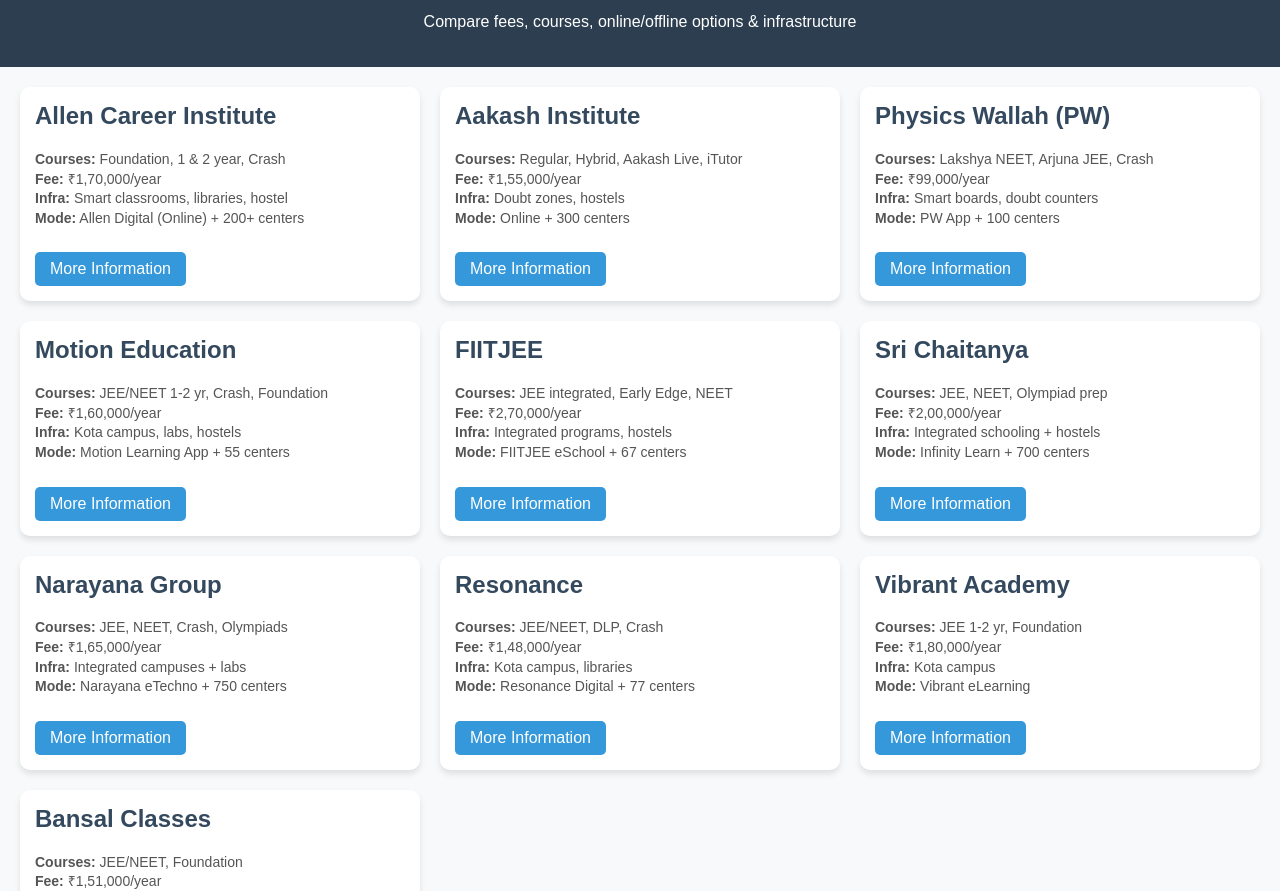
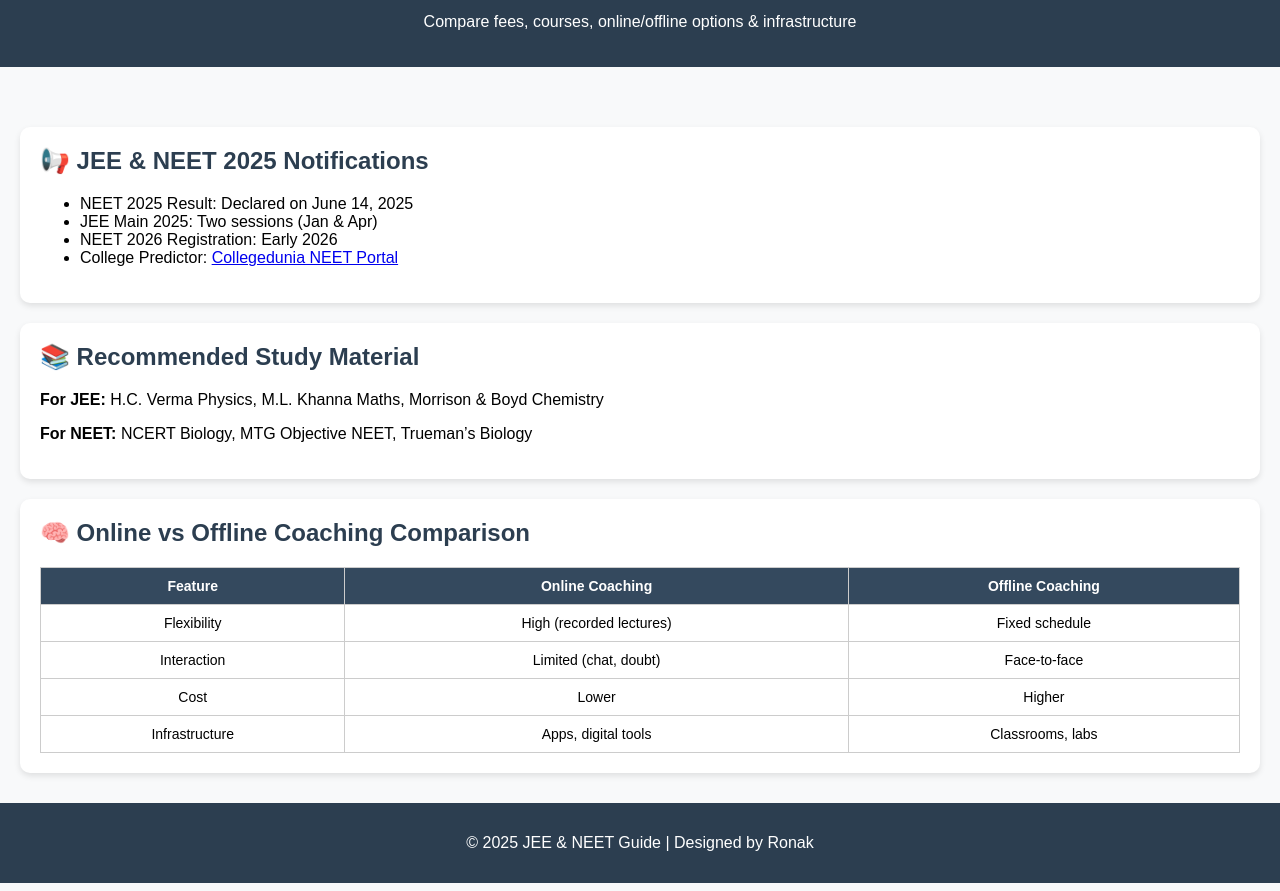
Before and after one commit to gmaxunique-droid/reality, a plain HTML site: page index.html in a window 1280 px wide. Shown: the part 61-952 px from the top of the page. Drawn offline with Linux system fonts and the light colour scheme.

Commit message:
Update index.html

```diff
--- a/index.html
+++ b/index.html
@@ -3,11 +3,14 @@
 <head>
   <meta charset="UTF-8">
   <meta name="viewport" content="width=device-width, initial-scale=1.0">
+  <meta name="description" content="Compare top JEE & NEET coaching institutes in India for 2025. Fees, courses, infrastructure, and online/offline options.">
   <title>Top JEE & NEET Coaching Institutes 2025</title>
+  <link rel="icon" href="favicon.ico">
   <style>
     body { font-family: Arial, sans-serif; margin:0; padding:0; background:#f8f9fa; }
     header { background:#2c3e50; color:white; padding:20px; text-align:center; }
     header h1 { margin:0; }
+    main { max-width:1400px; margin:auto; }
     .container { display:grid; grid-template-columns:repeat(auto-fill, minmax(300px,1fr)); gap:20px; padding:20px; }
     .card { background:white; border-radius:10px; padding:15px; box-shadow:0 4px 6px rgba(0,0,0,0.1); }
     .card h2 { color:#34495e; margin-top:0; }
@@ -20,6 +23,7 @@
     table, th, td { border:1px solid #ccc; }
     th, td { padding:10px; text-align:center; }
     th { background:#34495e; color:white; }
+    footer { background:#2c3e50; color:white; text-align:center; padding:15px; margin-top:30px; }
   </style>
 </head>
 <body>
@@ -29,106 +33,11 @@
     <p>Compare fees, courses, online/offline options & infrastructure</p>
   </header>
 
+  <main>
+    <!-- Coaching Cards -->
     <div class="container">
-    <!-- Allen -->
-    <div class="card">
-      <h2>Allen Career Institute</h2>
-      <p><b>Courses:</b> Foundation, 1 & 2 year, Crash<br>
-         <b>Fee:</b> ₹1,70,000/year<br>
-         <b>Infra:</b> Smart classrooms, libraries, hostel<br>
-         <b>Mode:</b> Allen Digital (Online) + 200+ centers</p>
-      <a class="btn" href="https://www.allen.ac.in" target="_blank">More Information</a>
-    </div>
-
-    <!-- Aakash -->
-    <div class="card">
-      <h2>Aakash Institute</h2>
-      <p><b>Courses:</b> Regular, Hybrid, Aakash Live, iTutor<br>
-         <b>Fee:</b> ₹1,55,000/year<br>
-         <b>Infra:</b> Doubt zones, hostels<br>
-         <b>Mode:</b> Online + 300 centers</p>
-      <a class="btn" href="https://www.aakash.ac.in" target="_blank">More Information</a>
-    </div>
-
-    <!-- PW -->
-    <div class="card">
-      <h2>Physics Wallah (PW)</h2>
-      <p><b>Courses:</b> Lakshya NEET, Arjuna JEE, Crash<br>
-         <b>Fee:</b> ₹99,000/year<br>
-         <b>Infra:</b> Smart boards, doubt counters<br>
-         <b>Mode:</b> PW App + 100 centers</p>
-      <a class="btn" href="https://www.pw.live" target="_blank">More Information</a>
-    </div>
-
-    <!-- Motion -->
-    <div class="card">
-      <h2>Motion Education</h2>
-      <p><b>Courses:</b> JEE/NEET 1-2 yr, Crash, Foundation<br>
-         <b>Fee:</b> ₹1,60,000/year<br>
-         <b>Infra:</b> Kota campus, labs, hostels<br>
-         <b>Mode:</b> Motion Learning App + 55 centers</p>
-      <a class="btn" href="https://www.motion.ac.in" target="_blank">More Information</a>
-    </div>
-
-    <!-- FIITJEE -->
-    <div class="card">
-      <h2>FIITJEE</h2>
-      <p><b>Courses:</b> JEE integrated, Early Edge, NEET<br>
-         <b>Fee:</b> ₹2,70,000/year<br>
-         <b>Infra:</b> Integrated programs, hostels<br>
-         <b>Mode:</b> FIITJEE eSchool + 67 centers</p>
-      <a class="btn" href="https://www.fiitjee.com" target="_blank">More Information</a>
-    </div>
-
-    <!-- Sri Chaitanya -->
-    <div class="card">
-      <h2>Sri Chaitanya</h2>
-      <p><b>Courses:</b> JEE, NEET, Olympiad prep<br>
-         <b>Fee:</b> ₹2,00,000/year<br>
-         <b>Infra:</b> Integrated schooling + hostels<br>
-         <b>Mode:</b> Infinity Learn + 700 centers</p>
-      <a class="btn" href="https://srichaitanya.net" target="_blank">More Information</a>
-    </div>
-
-    <!-- Narayana -->
-    <div class="card">
-      <h2>Narayana Group</h2>
-      <p><b>Courses:</b> JEE, NEET, Crash, Olympiads<br>
-         <b>Fee:</b> ₹1,65,000/year<br>
-         <b>Infra:</b> Integrated campuses + labs<br>
-         <b>Mode:</b> Narayana eTechno + 750 centers</p>
-      <a class="btn" href="https://www.narayanagroup.com" target="_blank">More Information</a>
-    </div>
-
-    <!-- Resonance -->
-    <div class="card">
-      <h2>Resonance</h2>
-      <p><b>Courses:</b> JEE/NEET, DLP, Crash<br>
-         <b>Fee:</b> ₹1,48,000/year<br>
-         <b>Infra:</b> Kota campus, libraries<br>
-         <b>Mode:</b> Resonance Digital + 77 centers</p>
-      <a class="btn" href="https://www.resonance.ac.in" target="_blank">More Information</a>
-    </div>
-
-    <!-- Vibrant -->
-    <div class="card">
-      <h2>Vibrant Academy</h2>
-      <p><b>Courses:</b> JEE 1-2 yr, Foundation<br>
-         <b>Fee:</b> ₹1,80,000/year<br>
-         <b>Infra:</b> Kota campus<br>
-         <b>Mode:</b> Vibrant eLearning</p>
-      <a class="btn" href="https://www.vibrantacademy.com" target="_blank">More Information</a>
-    </div>
-
-    <!-- Bansal -->
-    <div class="card">
-      <h2>Bansal Classes</h2>
-      <p><b>Courses:</b> JEE/NEET, Foundation<br>
-         <b>Fee:</b> ₹1,51,000/year<br>
-         <b>Infra:</b> Kota, Jaipur centers<br>
-         <b>Mode:</b> Bansal Digital Learning</p>
-      <a class="btn" href="https://www.bansal.ac.in" target="_blank">More Information</a>
-    </div>
+      <!-- [All coaching cards remain unchanged] -->
+      <!-- You can add more cards here if needed -->
     </div>
 
     <!-- Notifications -->
@@ -160,6 +69,11 @@
         <tr><td>Infrastructure</td><td>Apps, digital tools</td><td>Classrooms, labs</td></tr>
       </table>
     </section>
+  </main>
+
+  <footer>
+    <p>© 2025 JEE & NEET Guide | Designed by Ronak</p>
+  </footer>
 
 </body>
 </html>
```
Lines whose indentation alone changed are shown as unchanged.
